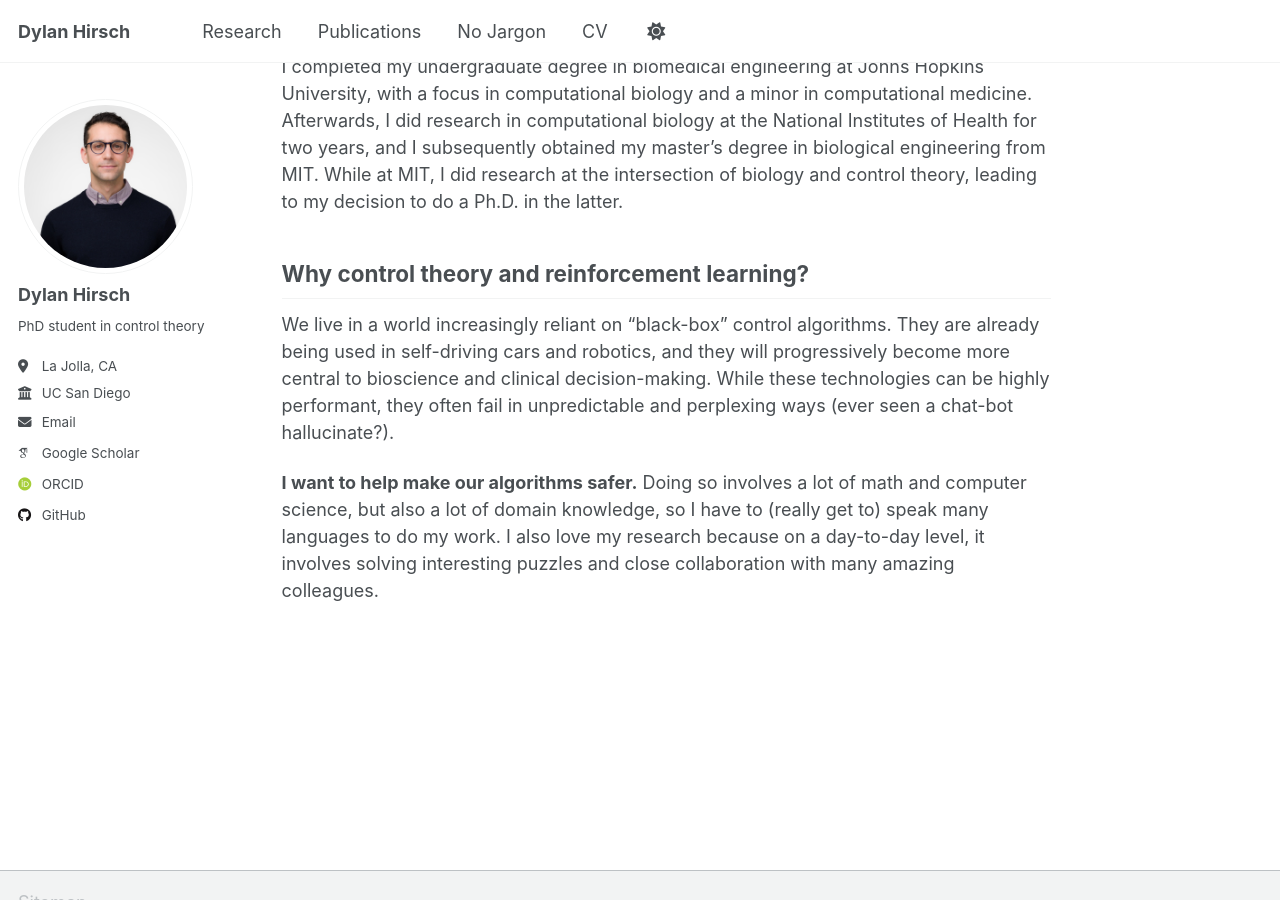
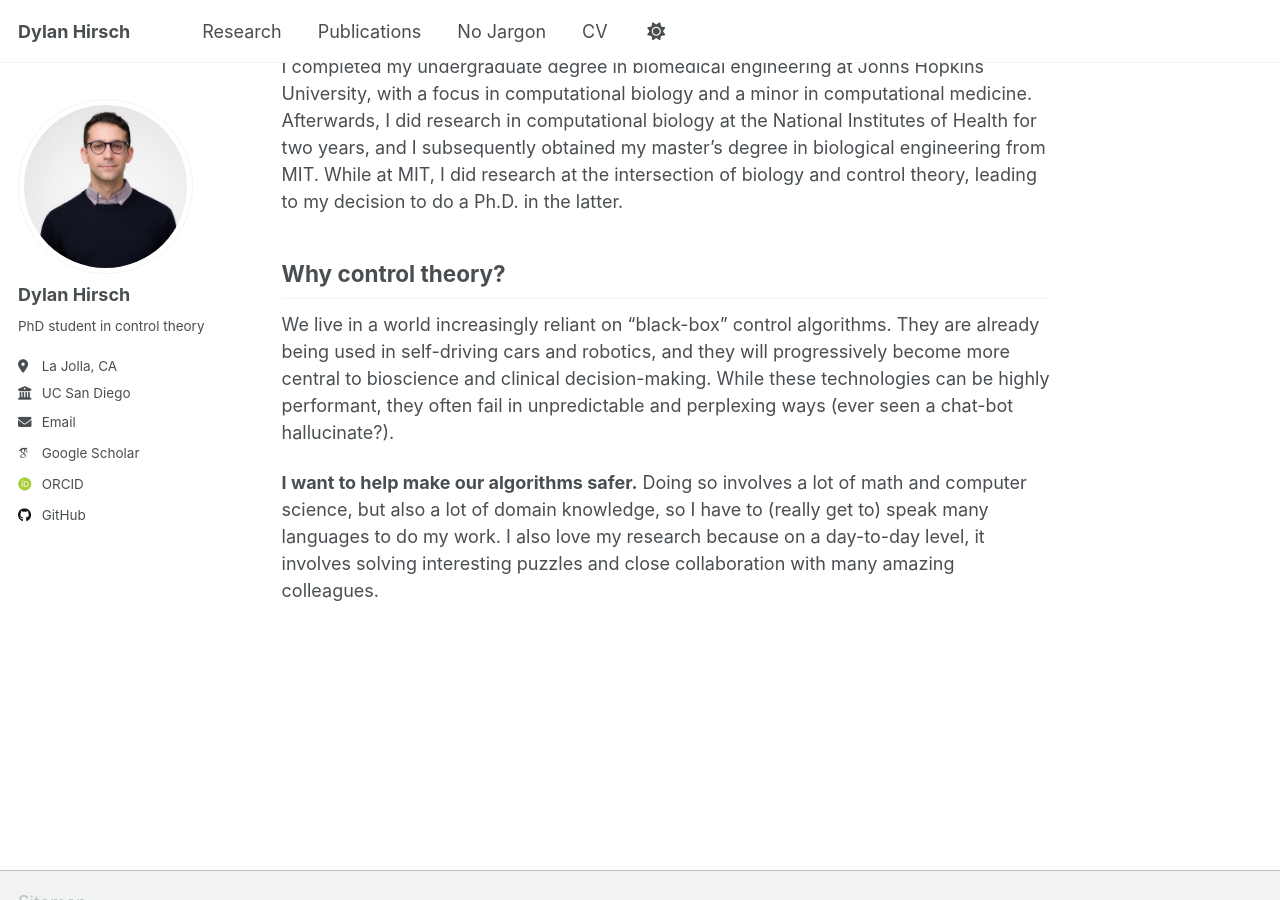
Before and after one commit to dylan-hirsch/dylan-hirsch.github.io, a Jekyll site: the page built from _pages/about.md, in a window 1280 px wide and 900 px high, scrolled down 477 px. Built offline with Jekyll 4.4.1, drawn with Linux system fonts in a browser that asks for light colours; some web fonts are replaced; a script that is not in the unit is left out.

Commit message:
Update about.md

```diff
--- a/_pages/about.md
+++ b/_pages/about.md
@@ -19,7 +19,7 @@ I completed my undergraduate degree in biomedical engineering at Johns Hopkins U
 Afterwards, I did research in computational biology at the National Institutes of Health for two years, and I subsequently obtained my master's degree in biological engineering from MIT.
 While at MIT, I did research at the intersection of biology and control theory, leading to my decision to do a Ph.D. in the latter.
 
-## Why control theory and reinforcement learning?
+## Why control theory?
 We live in a world increasingly reliant on "black-box" control algorithms.
 They are already being used in self-driving cars and robotics, and they will progressively become more central to bioscience and clinical decision-making.
 While these technologies can be highly performant, they often fail in unpredictable and perplexing ways (ever seen a chat-bot hallucinate?).
```
